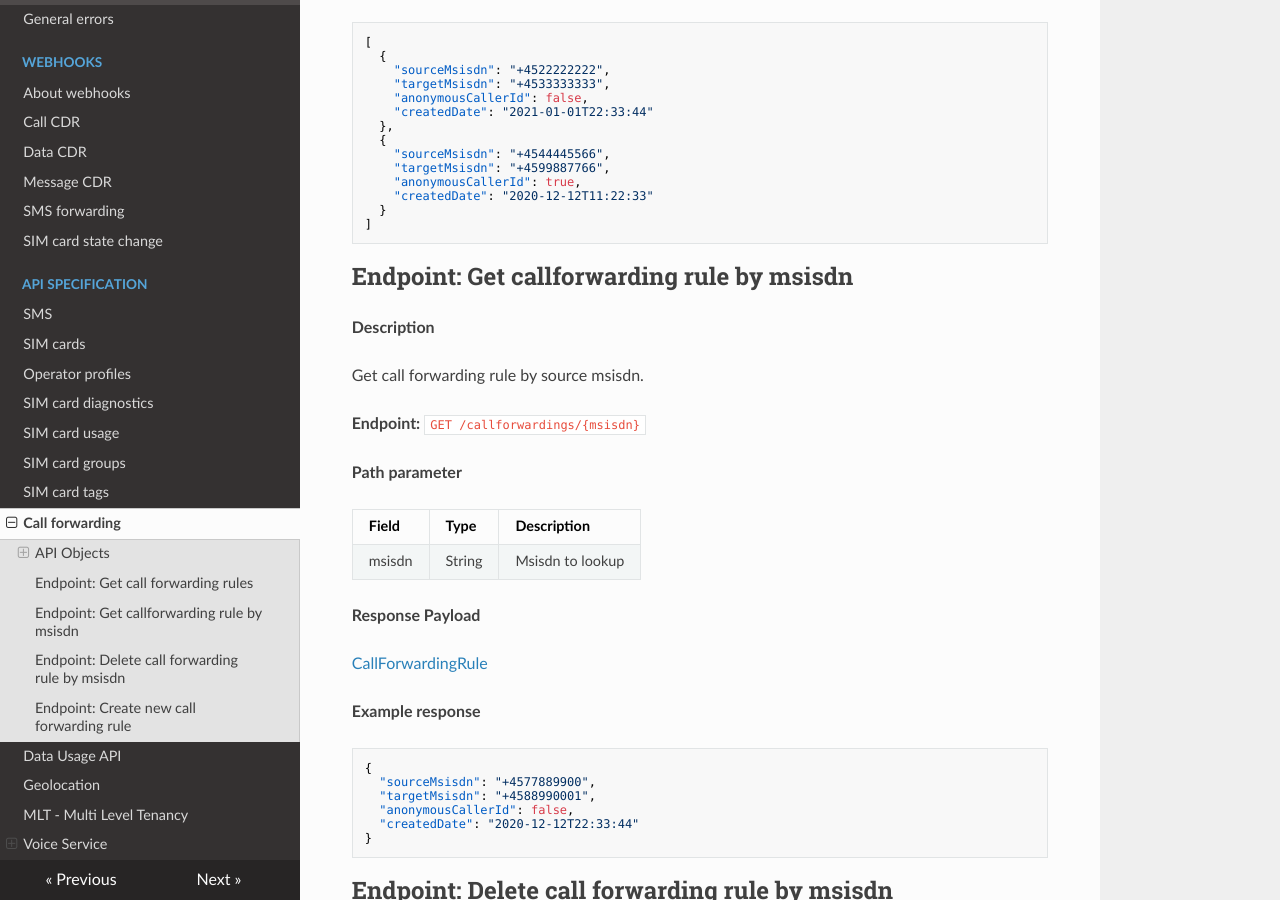
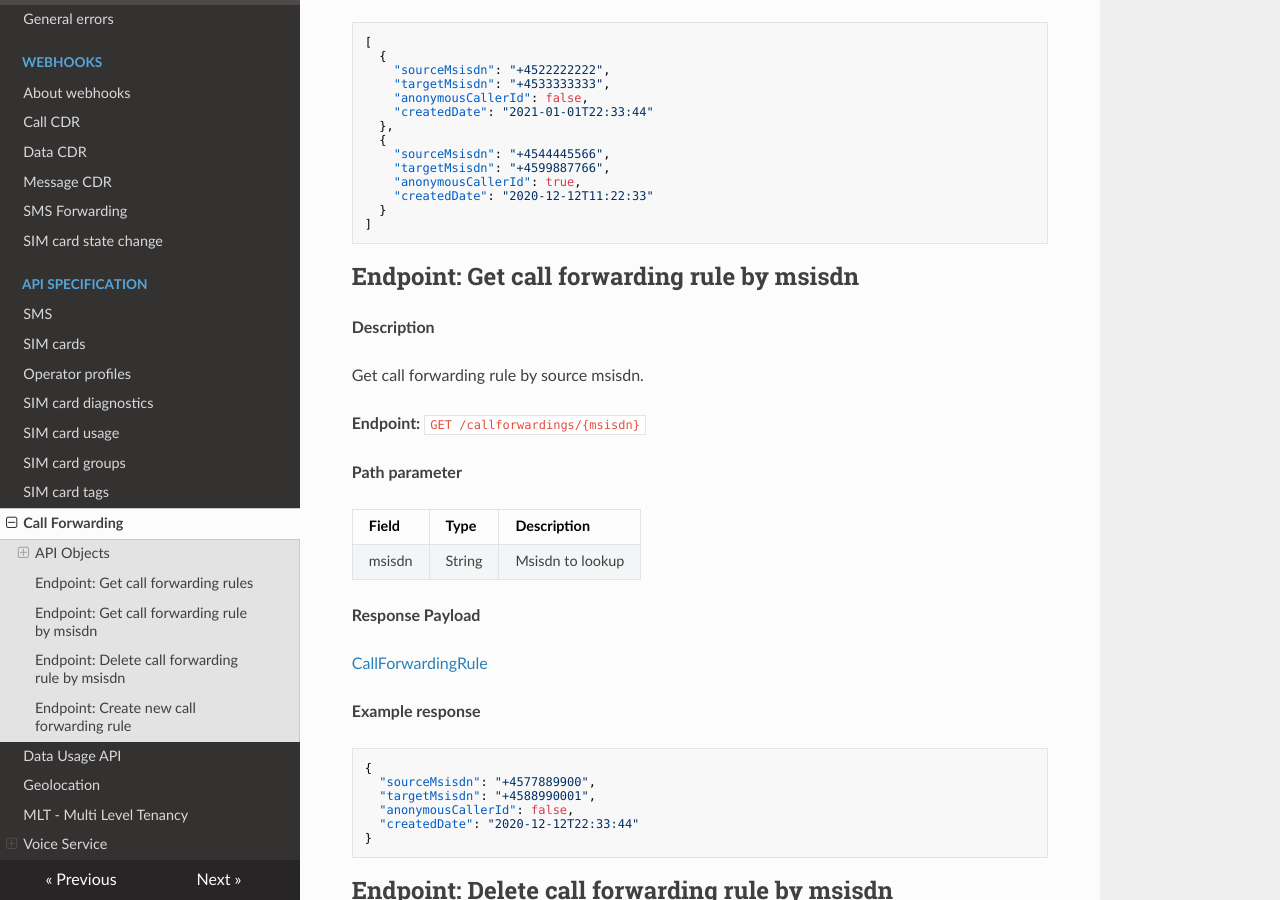
Before and after one commit to Wavelyio/wavely-docs, an MkDocs documentation site: the page built from docs/api/call-forwarding.md, in a window 1280 px wide and 900 px high, scrolled down 957 px. Built offline with MkDocs 1.6.1, drawn with Linux system fonts in a browser that asks for light colours; nearby versions of some CDN libraries; some of the changed text lies outside the part shown.

Commit message:
:memo: WAV-2697: Align spelling of Call Forwarding and SMS Forwarding
    Documentation updated

    File names updated

````diff
--- a/docs/api/call-forward.md
+++ b/docs/api/call-forwarding.md
@@ -1,4 +1,4 @@
-# Call forwarding
+# Call Forwarding
 This is the API for call forwarding management.
 
 * Get all call forward rules
@@ -26,7 +26,7 @@ Get all call forwarding rules
 
 **Response Payload**
 
-List([CallForwardingRule](../call-forward/#callforwardingrule))
+List([CallForwardingRule](../call-forwarding/#callforwardingrule))
 
 **Example response**
 
@@ -47,7 +47,7 @@ List([CallForwardingRule](../call-forward/#callforwardingrule))
 ]
 ```
 
-## Endpoint: Get callforwarding rule by msisdn
+## Endpoint: Get call forwarding rule by msisdn
 
 **Description**
 
@@ -63,7 +63,7 @@ Get call forwarding rule by source msisdn.
 
 **Response Payload**
 
-[CallForwardingRule](../call-forward/#callforwardingrule)
+[CallForwardingRule](../call-forwarding/#callforwardingrule)
 
 **Example response**
 
--- a/mkdocs.yml
+++ b/mkdocs.yml
@@ -23,7 +23,7 @@ nav:
       - 'Call CDR': 'webhooks/call-cdr.md'
       - 'Data CDR': 'webhooks/data-cdr.md'
       - 'Message CDR': 'webhooks/msg-cdr.md'
-      - 'SMS forwarding': 'webhooks/sms-forwarding.md'
+      - 'SMS Forwarding': 'webhooks/sms-forwarding.md'
       - 'SIM card state change': 'webhooks/sim-card-state-change.md'
   - 'API specification':
       - SMS: 'api/sms.md'
@@ -33,7 +33,7 @@ nav:
       - 'SIM card usage': 'api/simcard-usage.md'
       - 'SIM card groups': 'api/simcard-groups.md'
       - 'SIM card tags': 'api/simcard-tag.md'
-      - 'Call forwarding': 'api/call-forward.md'
+      - 'Call Forwarding': 'api/call-forwarding.md'
       - 'Data Usage API': 'api/data-usage.md'
       - 'Geolocation': 'api/geolocation.md'
       # This should be refactored after external APIs will be known
````
Also changed, not shown: docs/webhooks/sms-forwarding.md (+1 -1 lines).
